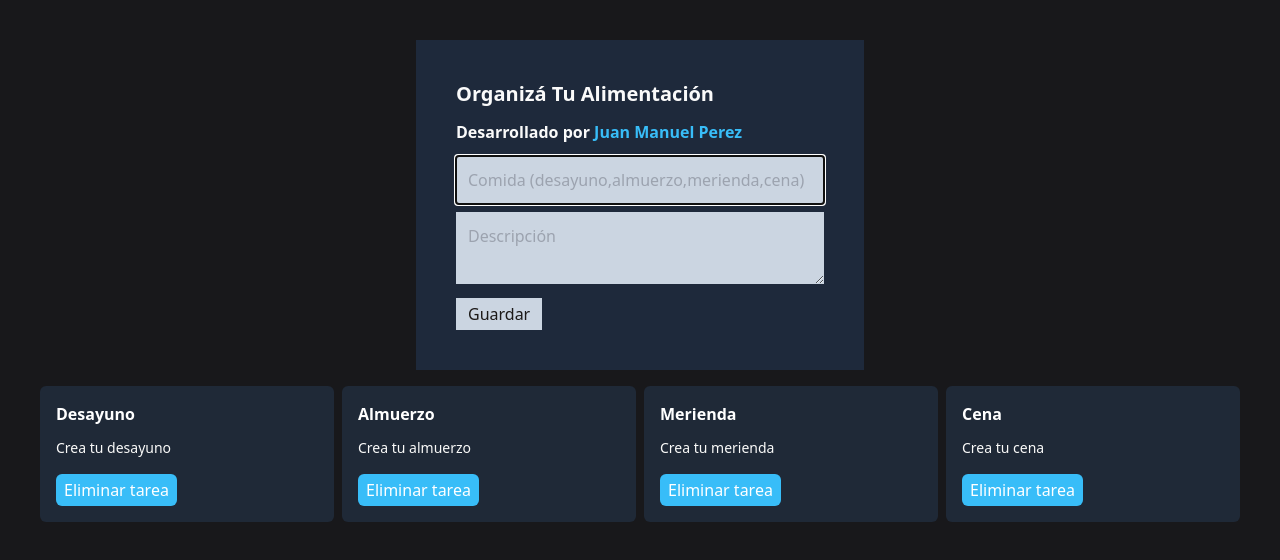
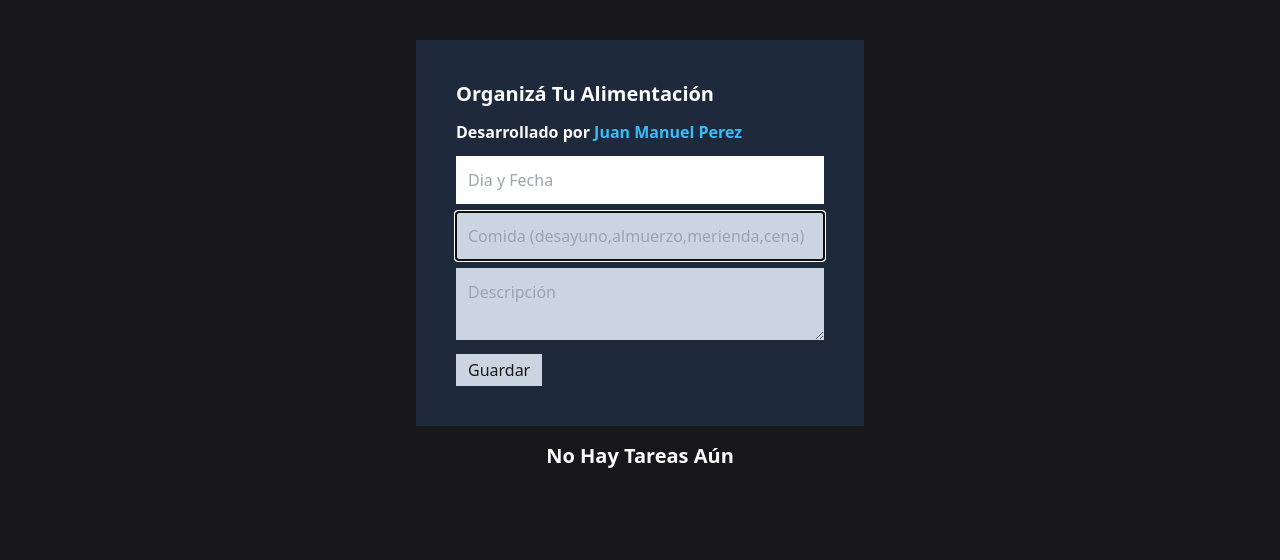
Before and after one commit to john-9999/app-react.js, a React (Vite) app: page / in a window 1280 px wide. Shown: the top 560 px of the page. Built offline with nearby package versions, Linux system fonts and the light colour scheme.

Commit message:
first commit

```diff
--- a/src/App.jsx
+++ b/src/App.jsx
@@ -13,7 +13,7 @@ p-10: padding 10 hacia todos los lados
 function App(){
   return (
     <main className="bg-zinc-900 h-screen">
-    <div className="container mx-auto p-10">
+    <div className="container bg-zinc-900 mx-auto p-10">
       <TaskForm />
       <TaskList />
     </div>
--- a/src/components/TaskCard.jsx
+++ b/src/components/TaskCard.jsx
@@ -1,5 +1,6 @@
 import { useContext } from 'react'/*ya que queremos utilizar algo del contexto, importamos el contexto*/
 import { TaskContext } from "../context/TaskContext";
+import { tasks } from '../data/tasks';
 
 /*ESTA FUNCIÓN MOSTRARÁ LAS TAREAS NUEVAS QUE SE AGREGEN */
 /*AL BOTON ELIMINAR TAREA LE CREAMOS LA FUNCIÓN DE ELIMINAR Y LE PASAMOS COMO PARAMETRO EL task.id de cada tarea */
@@ -34,6 +35,7 @@ function TaskCard({ task }) {
   */
   return (
     <div className='bg-gray-800 text-white p-4 rounded-md overflow-auto'>
+      <h1 className='text-2x1 font-bold capitalize'>Día-Fecha: {task.fecha}</h1>
       <h1 className='text-2x1 font-bold capitalize'>{task.title}</h1>
       <p className='text-stone-50 text-sm mt-3 '>{task.description}</p>
       <button className='bg-sky-400 px-2 py-1 rounded-md mt-4 hover:bg-red-400' onClick={()=>deleteTask(task.id)}>
--- a/src/components/TaskForm.jsx
+++ b/src/components/TaskForm.jsx
@@ -7,6 +7,7 @@ import { TaskContext } from "../context/TaskContext";
 function TaskForm() {
   const [title, setTitle] = useState("");
   const [description, setDescription] = useState("");
+  const [fecha, setFecha]= useState("");
   const {createTask} = useContext(TaskContext)
 
   /*FUNCIÓN ENFOCADA EN EL COMPONENTE DEL FORM (REACT DEV TOOLS)*/
@@ -14,11 +15,13 @@ function TaskForm() {
   /*Al guardar y hacer submit, crearas la tarea y mostrarás el title y description*/
   const hundleSubmit = (e) => {
     e.preventDefault();
-    console.log(title, description);
+    console.log(fecha,title, description,);
     createTask({
+      fecha,
       title,
       description,
     }); /*a createTask le pasamos como parametro el title y description para crear la nueva tarea, componente creado en la function createTask que está en App.jsx (la nueva tarea que agregamos en el formulario) */
+    setFecha("");
     setTitle(""); /*ACTUALIZAMOS Y LIMPIAMOS EL ESTADO DEL HOOK, DSP DE AÑADIR UNA NUEVA TAREA*/
     setDescription(""); /*ACTUALIZAMOS Y LIMPIAMOS EL ESTADO DEL HOOK, DSP DE AÑADIR UNA NUEVA TAREA*/
   };
@@ -47,6 +50,16 @@ function TaskForm() {
 
         <h1 className=" text-xl font-bold text-zinc-50 capitalize mb-3 ">Organizá tu alimentación</h1>
         <h4 className=" text-2x1 font-bold text-zinc-50 mb-3 ">Desarrollado por <a className="text-sky-400" target="_blank" href="https://john-9999.github.io/Frontendprojects.github.io/#">Juan Manuel Perez</a></h4>
+
+        <input
+          placeholder="Dia y Fecha"
+          onChange={(e) => {
+            setFecha(e.target.value)
+          }}
+          value={ fecha }
+          className="bg-white p-3 w-full mb-2"
+        ></input>
+
         <input
           placeholder="Comida (desayuno,almuerzo,merienda,cena)"
           onChange={(e) => {
@@ -56,6 +69,7 @@ function TaskForm() {
           autoFocus /*Al refrescar la página inicia el puntero en el input*/
           className="bg-slate-300 p-3 w-full mb-2"
         ></input>
+
         <textarea
           placeholder="Descripción"
           onChange={(e) => {
--- a/src/components/TaskList.jsx
+++ b/src/components/TaskList.jsx
@@ -19,7 +19,7 @@ function TaskList() {
   /*className="grid grid-cols-4": numero de columnas dentro del div que contiene la lista de tareas
   gap-2: Distancia de Espacio entre las columnas*/
   return (
-    <div className="grid grid-cols-4 gap-2">
+    <div className="grid grid-cols-2 gap-4">
       {tasks.map((task) => (
         <TaskCard
           key={task.id}
--- a/src/context/TaskContext.jsx
+++ b/src/context/TaskContext.jsx
@@ -1,27 +1,24 @@
-import React from 'react'
-import { createContext, useState, useEffect } from 'react'
+import React from "react";
+import { createContext, useState, useEffect } from "react";
 import { tasks as data } from "../data/tasks.js"; /*importamos el json que contiene las tareas*/
 
 /*TODOS LOS COMPONENTES PODRÁN ACCEDER AL CONTEXTO(CONTENEDOR QUE CONTIENE A TODOS LOS ELEMENTOS) Y ASI FACILITAR EL PROCESO PARA CONECTARSE Y MOSTRARSE*/
 
 /*CREAMOS EL NOMBRE DEL CONTEXTO Y LO DEFINIMOS*/
-export const TaskContext = createContext()
+export const TaskContext = createContext();
 
 /*FUNCIÓN QUE PROVEE LA INFORMACIÓN A MOSTRAR */
 /*COMPONENTE QUE VA A CONTENER TODO, RETORNAMOS LA INFORMACIÓN DE LOS HIJOS*/
 export function TaskContextProvider(props) {
+  /*ESTADO DE LAS TAREAS*/
+  const [tasks, setTasks] = useState([]);
 
-/*ESTADO DE LAS TAREAS*/
-  const [tasks, setTasks] = useState(
-    []
-  );
-
-
-/*FUNCION PARA CREAR TAREAS*/
+  /*FUNCION PARA CREAR TAREAS*/
   function createTask(task) {
     setTasks([
       ...tasks,
       {
+        fecha: task.fecha,
         title: task.title,
         id: tasks.length /*ORDEN DE ID(0,1,2,3,4,5,ETC)*/,
         description: task.description,
@@ -31,20 +28,34 @@ export function TaskContextProvider(props) {
 
   /*FUNCION PARA ELIMINAR TAREA */
   function deleteTask(taskId) {
-    setTasks(tasks.filter(task => task.id !== taskId))/*FILTRAMOS,si la tarea es distinta del valor que está seleccionando el usuario se deja y si es igual se saca, true o false = true (se deja) false(se elimina) */
+    setTasks(
+      tasks.filter((task) => task.id !== taskId)
+    ); /*FILTRAMOS,si la tarea es distinta del valor que está seleccionando el usuario se deja y si es igual se saca, true o false = true (se deja) false(se elimina) */
   }
+
+  /*---*/
+  useEffect(() => {
+    let tasksdata = localStorage.getItem("tasksdata");
+    if (tasksdata) {
+      setTasks(JSON.parse(tasksdata));
+    }
+  }, []);
 
   /*RENDERIZAMOS EL COMPONENTE Y LA DATA*/
   useEffect(() => {
-    setTasks(data);
-  }, []);
+    localStorage.setItem("data", JSON.stringify({ tasks }));
+  }, [tasks]);
 
   /*COMO value, le pasaremos un objeto ya que vamos a pasarle varias cosas como la funcion de ELIMINAR,CREAR TAREAR Y LA VARIABLE DEFINIDA EN EL ESTADO.*/
   return (
-    <TaskContext.Provider value={{
-      tasks,
-      deleteTask,
-      createTask
-    }}>{props.children}</TaskContext.Provider>
+    <TaskContext.Provider
+      value={{
+        tasks,
+        deleteTask,
+        createTask,
+      }}
+    >
+      {props.children}
+    </TaskContext.Provider>
   );
 }
--- a/src/data/tasks.js
+++ b/src/data/tasks.js
@@ -1,20 +1,24 @@
 /*Creamos un objeto, que utilizaremos para el componente TaskList*/
 export const tasks =[{
+    fecha:"...",
     id: 0,
     title: "Desayuno",
     description:"Crea tu desayuno",
 },
 {
+    fecha:"...",
     id: 1,
     title: "Almuerzo",
     description:"Crea tu almuerzo",
 },
 {
+    fecha:"...",
     id: 2,
     title: "Merienda",
     description:"Crea tu merienda",
 },
 {
+    fecha:"...",
     id: 3,
     title: "Cena",
     description:"Crea tu cena",
--- a/src/main.jsx
+++ b/src/main.jsx
@@ -5,9 +5,9 @@ import "./index.css";
 import { TaskContextProvider } from "./context/TaskContext";
 
 ReactDOM.createRoot(document.getElementById("root")).render(
-  <React.StrictMode>
+
     <TaskContextProvider>
       <App />
     </TaskContextProvider>
-  </React.StrictMode>
+
 );
```
